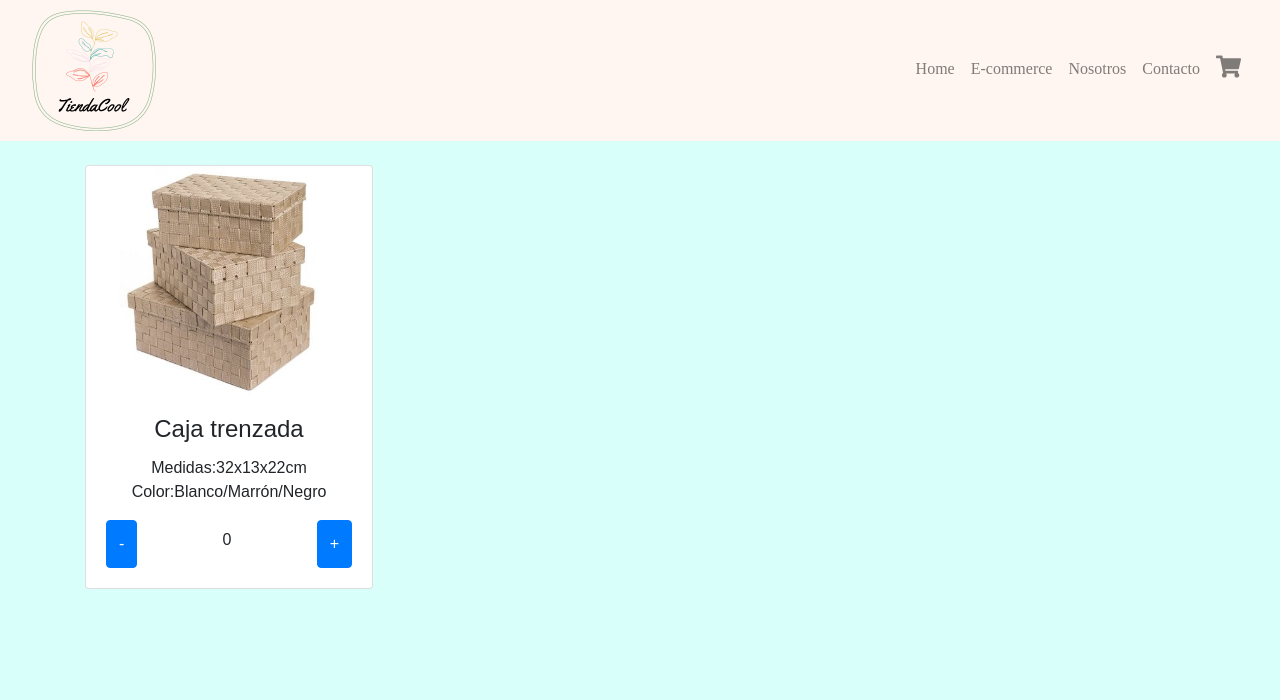
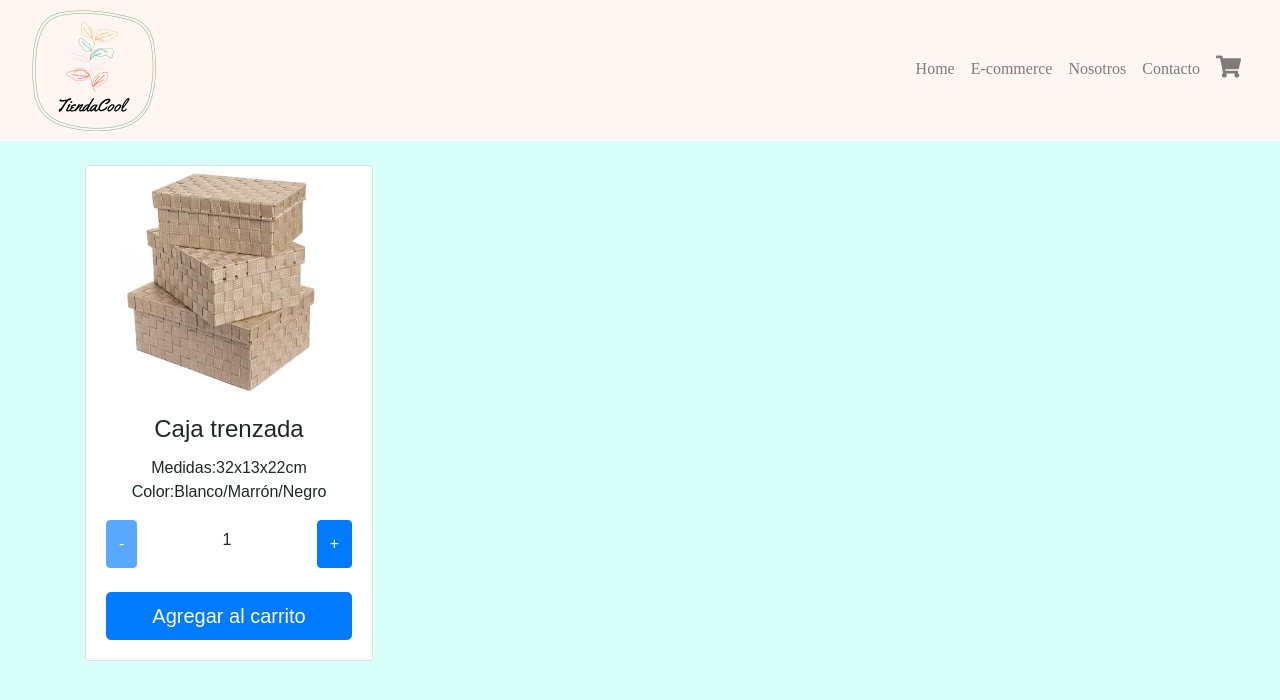
Before and after one commit to DiegoCostanzo/Proyecto_react, a React (Create React App) app: page / in a window 1280 px wide. Shown: the top 700 px of the page. Built offline with nearby package versions, Linux system fonts and the light colour scheme; a web font is replaced by a local one.

Commit message:
Cuarta version del proyecto de React

```diff
--- a/src/components/controlItems/ItemCounts.jsx
+++ b/src/components/controlItems/ItemCounts.jsx
@@ -2,14 +2,17 @@ import React, {useState} from 'react';
 import './estiloItemCounts.css';
 
 
-const ItemCounts = () => {
-  let [control, setControl] = useState(0);
+const ItemCounts = ({inicial,stock,onAdd}) => {
+  let [control, setControl] = useState(1);
   return (
         <>
           <div className="estilo-controles">
-            <button onClick = {()=>{setControl(control=control-1)}} className="btn btn-primary" type="button">-</button>
+            <button disabled={control===inicial} onClick = {()=>{setControl(control=control-1)}} className="btn btn-primary" type="button">-</button>
             <p className="mt-2"> {control} </p>
-            <button onClick = {()=>{setControl(control=control+1)}} className="btn btn-primary" type="button" >+</button>
+            <button disabled={control===stock}  onClick = {()=>{setControl(control=control+1)}} className="btn btn-primary" type="button" >+</button>
+          </div>
+          <div>
+          <button disabled={control===stock} type="button" className="mt-4 btn btn-primary btn-lg btn-block">Agregar al carrito</button>
           </div>
         </>
   );
--- a/src/containers/ItemListContainer.jsx
+++ b/src/containers/ItemListContainer.jsx
@@ -13,7 +13,7 @@ const ItemListContainer = () => {
               <div className="card-body">
                 <h4 className="card-title">Caja trenzada</h4>
                 <p className="card-text">Medidas:32x13x22cm Color:Blanco/Marrón/Negro</p>
-                <ItemCounts/>
+                <ItemCounts inicial={1} stock={5} onAdd={""} />
             </div>
           </div>
 
```
Also changed, not shown: 1 other file (tests, documents, lock files or other folders).
